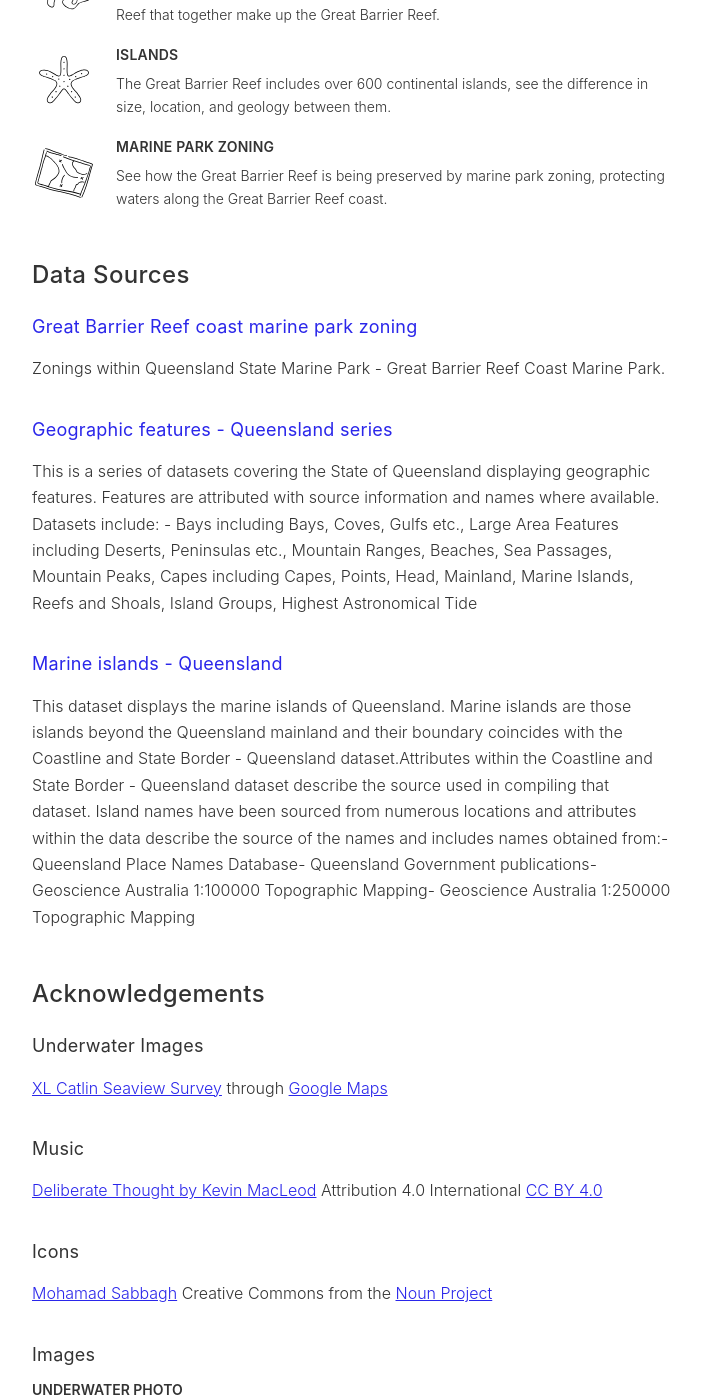
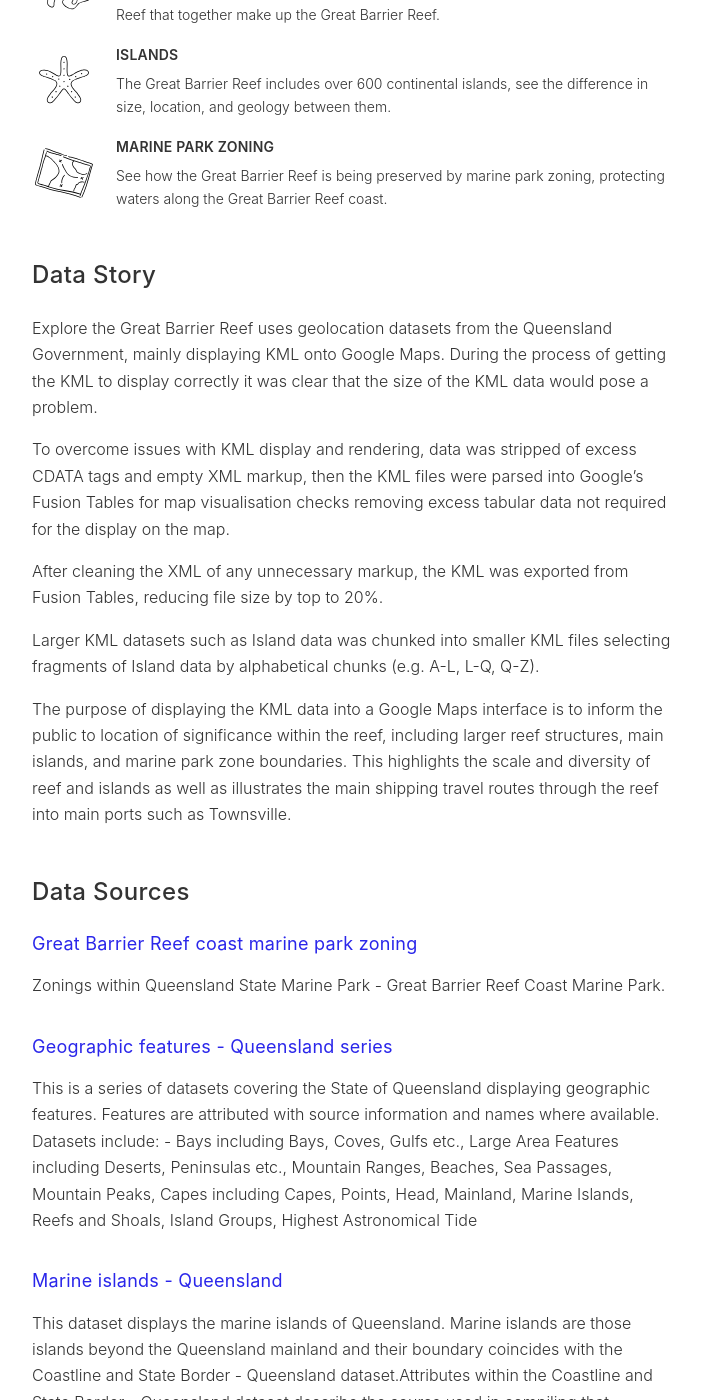
Before and after one commit to scottdejonge/great-barrier-reef, a Jekyll site: the page built from about.md, in a window 1280 px wide and 1400 px high, scrolled down 1177 px. Shown: the whole window, without its empty margins (288-989 px from the left). Built offline with Jekyll 4.4.1, drawn with Linux system fonts in a browser that asks for light colours.

Commit message:
Added Data Story to README and About

```diff
--- a/about.md
+++ b/about.md
@@ -15,6 +15,18 @@ The Great Barrier Reef is the largest living ecosystem on Earth[^1] comprised of
 </div>
 
 {% include features.html %}
+
+## Data Story
+
+Explore the Great Barrier Reef uses geolocation datasets from the Queensland Government, mainly displaying KML onto Google Maps. During the process of getting the KML to display correctly it was clear that the size of the KML data would pose a problem.
+
+To overcome issues with KML display and rendering, data was stripped of excess CDATA tags and empty XML markup, then the KML files were parsed into Google's Fusion Tables for map visualisation checks removing excess tabular data not required for the display on the map.
+
+After cleaning the XML of any unnecessary markup, the KML was exported from Fusion Tables, reducing file size by top to 20%.
+
+Larger KML datasets such as Island data was chunked into smaller KML files selecting fragments of Island data by alphabetical chunks (e.g. A-L, L-Q, Q-Z).
+
+The purpose of displaying the KML data into a Google Maps interface is to inform the public to location of significance within the reef, including larger reef structures, main islands, and marine park zone boundaries. This highlights the scale and diversity of reef and islands as well as illustrates the main shipping travel routes through the reef into main ports such as Townsville.
 
 ## Data Sources
 
```
Also changed, not shown: README.md.
